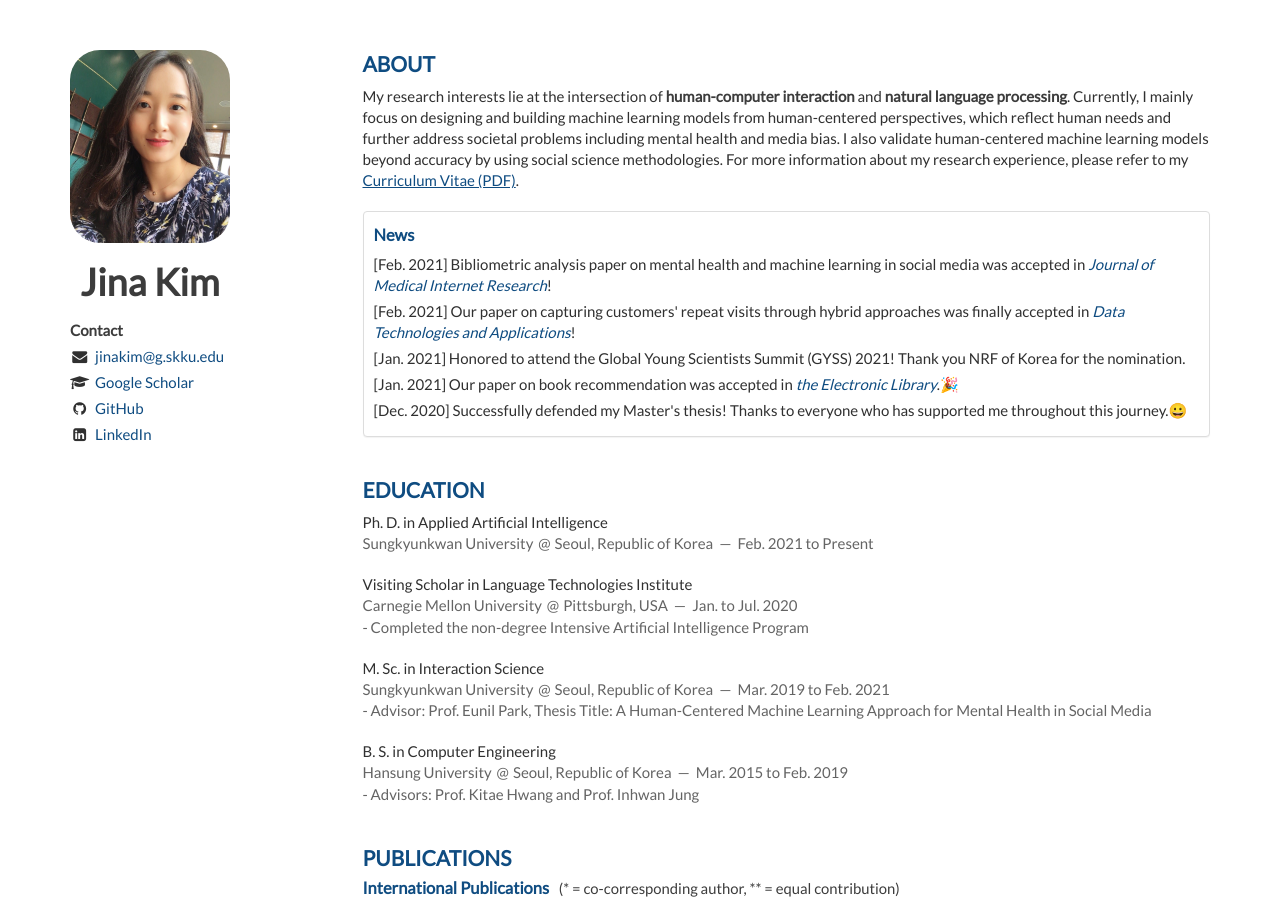
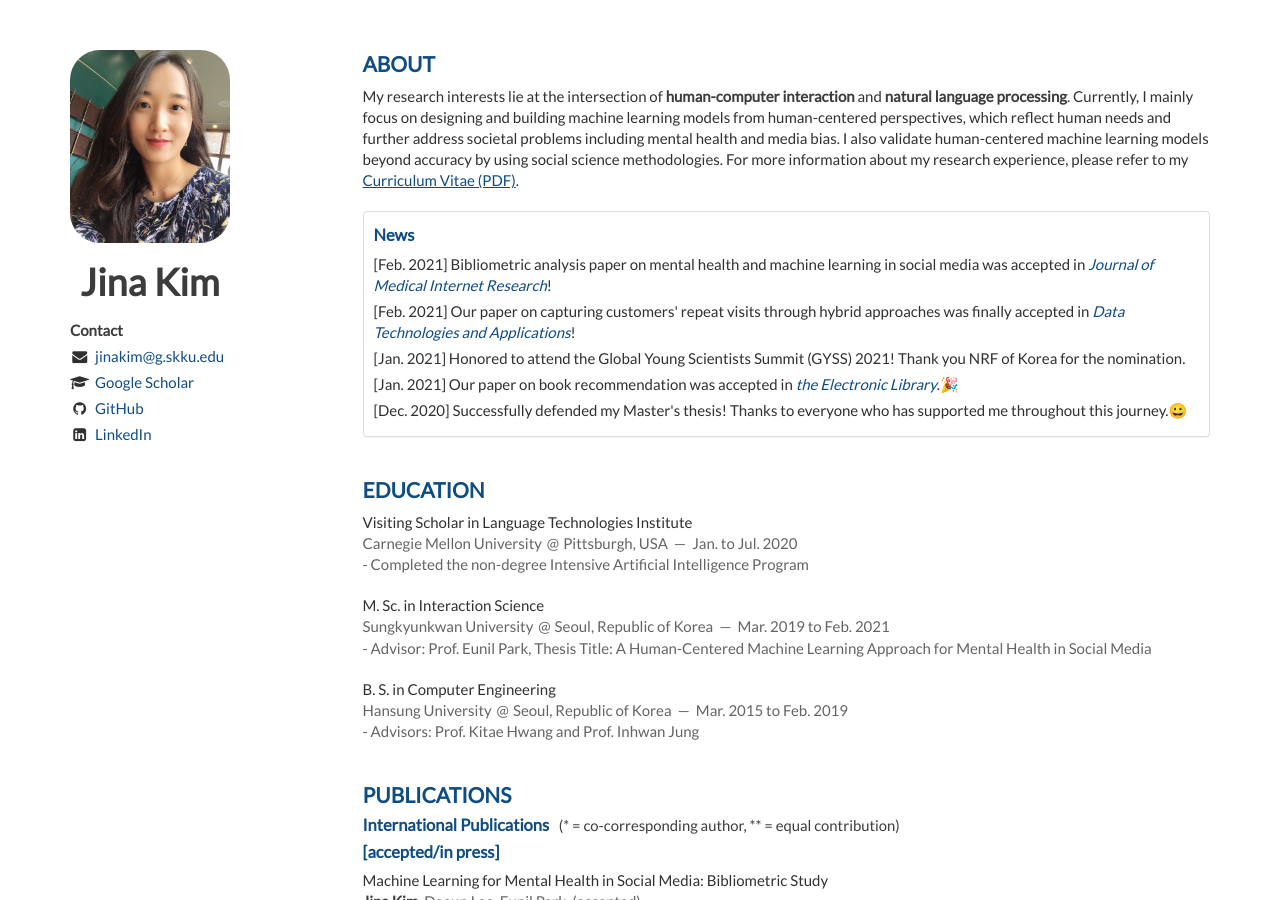
Before and after one commit to Jina-Kim/Jina-Kim.github.io, a Jekyll site: the page built from index.html, in a window 1280 px wide and 900 px high. Built offline with Jekyll 4.4.1, drawn with Linux system fonts in a browser that asks for light colours; nearby versions of some CDN libraries; the list of posts is cut into pages by our own code.

Commit message:
Update education.html

```diff
--- a/_includes/education.html
+++ b/_includes/education.html
@@ -1,13 +1,5 @@
 <div class="content">
     <h1>Education</h1>
-
-    <article>
-        <header>
-            Ph. D. in Applied Artificial Intelligence<br>
-            <span>Sungkyunkwan University</span>
-            <span><address>Seoul, Republic of Korea</address><time>Feb. 2021 to Present</time></span>
-        </header>
-    </article>
 
     <article>
         <header>
```
